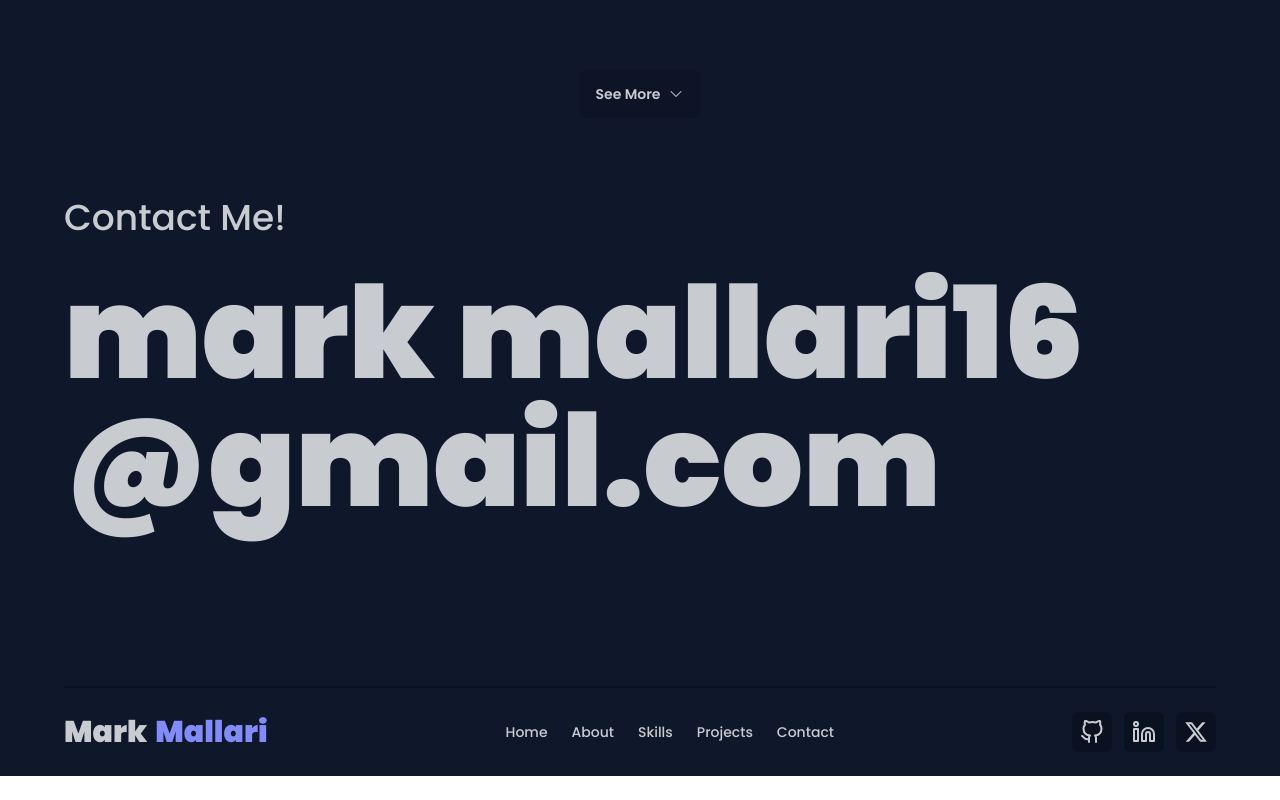
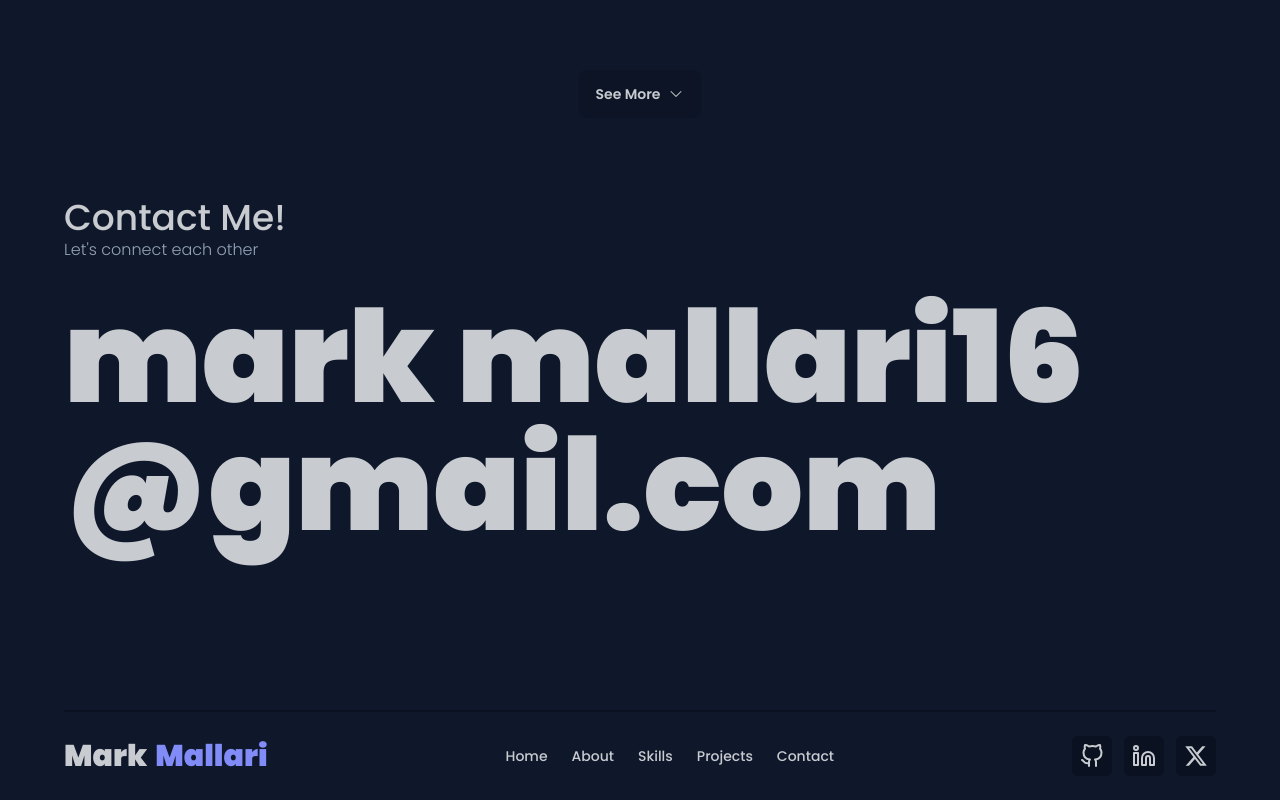
Before and after one commit to MarkMallari16/portfolio-website, a React (Vite) app: page / in a window 1280 px wide. Shown: the part 4170-4970 px from the top of the page. Before the commit the page ends 4946 px from the top, so only its background shows below. Built offline with nearby package versions, Linux system fonts and the light colour scheme.

Commit message:
fix some ui

```diff
--- a/src/components/NewContact.jsx
+++ b/src/components/NewContact.jsx
@@ -14,15 +14,17 @@ const NewContact = () => {
     return (
         <div className='pt-20 pb-40 px-6 lg:px-0 overflow-hidden'>
             <div viewport={{ once: true }}>
-                <motion.h2
+                <motion.div
                     initial="hidden"
                     whileInView="visible"
                     variants={fadeInAnimationVariants}
                     transition={{ ease: 'easeInOut' }}
-                    className='text-4xl font-medium'
                     viewport={{ once: true }}>
-                    Contact Me!
-                </motion.h2>
+                    <h2 className='text-4xl font-medium'>
+                        Contact Me!
+                    </h2>
+                    <p className=' text-slate-400 font-light'>Let's connect each other</p>
+                </motion.div>
                 <motion.h1
                     initial="hidden"
                     whileInView="visible"
--- a/src/components/Skills.jsx
+++ b/src/components/Skills.jsx
@@ -115,7 +115,7 @@ function Skills() {
     return (
         <div className='mx-auto lg:max-w-7xl pb-20 h-1/2'>
             <div className='text-medium uppercase text-center text-3xl font-medium pt-10'>My Skills</div>
-            <p className='text-center text-slate-400  mb-10 font-light'>Here are my skills</p>
+            <p className='text-center text-slate-400 font-light  mb-10 '>Here are my skills</p>
             <motion.div role='tablist' className='tabs flex justify-center  pb-4' >
                 <a role="tab" className={`rounded-lg tab ${selectedCategory === 'all' ? `${filterTabActive}` : ''}`} onClick={() => handleCategoryChange('all')}>All</a>
                 <a role="tab" className={`rounded-lg tab ${selectedCategory === 'frontend' ? `${filterTabActive}` : ''}`} onClick={() => handleCategoryChange('frontend')}>Frontend</a>
```
